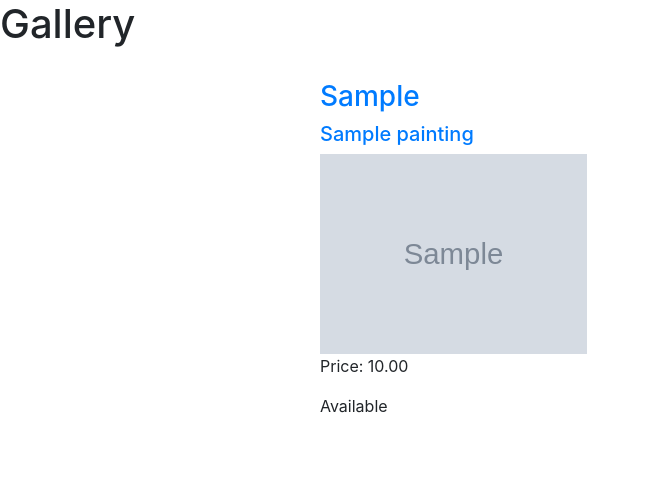
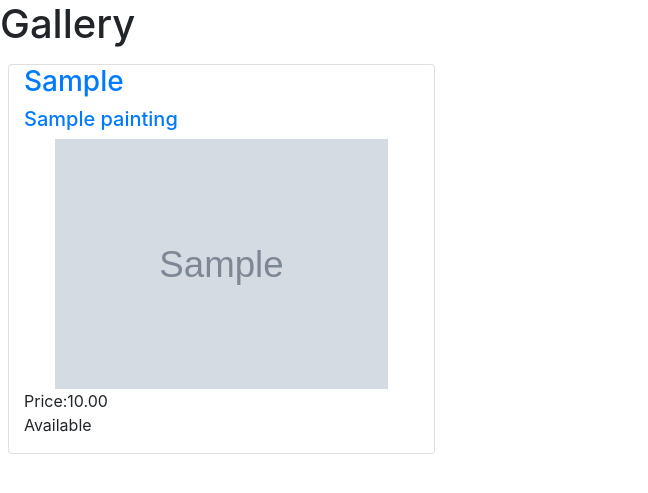
Before and after one commit to ai-ionascu/artGallery, a Django app: page /paintings/ in a window 1280 px wide. Shown: the part 144-637 px from the top of the page, without its empty margins (0-648 px from the left). Run offline with Django 3.2, Linux system fonts and the light colour scheme; tables that the repository leaves empty hold one stand-in row (values such as "Sample post"); grey boxes marked "Sample" are stand-in pictures; some libraries are stand-ins or nearby versions.

Commit message:
rearranged items lists with bootstrap cards

```diff
--- a/artists/templates/list_artist.html
+++ b/artists/templates/list_artist.html
@@ -1,10 +1,10 @@
 <br>
-    <div class='m-auto w-50'>
+    <div class='col-10 offset-1 offset-sm-0 col-sm-5 col-md-3 card m-2'>
         {% if artist.image %}
         <a href="{% url 'artist_detail' id=artist.id %}">
-            <img src="{{ artist.image.url }}" alt="{{ artist.artist }}" max-width="200" height="200"/>
+            <div style="background: url({{ artist.image.url }}) center/contain no-repeat; height:250px;"></div>
         </a>
         {% endif %}
-        <h3><a href="{% url 'artist_detail' id=artist.id %}">{{ artist.artist }}</a></h3>
+        <h5 class="d-flex justify-content-center"><a href="{% url 'artist_detail' id=artist.id %}">{{ artist.artist }}</a></h5>
     </div>
 <br>
--- a/cart/templates/cart.html
+++ b/cart/templates/cart.html
@@ -10,9 +10,9 @@
 
 <div class="container-fluid">
 
-    <div class="row">
+    <div class="row justify-content-start">
         {% for item in cart_items %}
-        <div class="card col-10 offset-1 offset-sm-0 col-sm-6 col-md-4 card">
+        <div class="card col-10 offset-1 offset-sm-0 col-sm-6 col-md-4 card m-2">
             <div style="background: url({{ item.painting.image.url }}) center/contain no-repeat; height:250px;"></div>
             <h5 class="card-title">{{ item.painting.name }}</h5>
             <div class="d-flex justify-content-between">
@@ -29,8 +29,8 @@
                 </div>
             </form>
         </div>
+        {% endfor %}
     </div>
-        {% endfor %}
 </div>
 
     <div class="col m-3">
--- a/paintings/templates/list_item.html
+++ b/paintings/templates/list_item.html
@@ -1,13 +1,13 @@
 <br>
-    <div class='m-auto w-50'>
+    <div class="col-10 offset-1 offset-sm-0 col-sm-6 col-md-4 card m-2">
         <h3><a href="{% url 'artist_detail' id=painting.artist.id %}">{{ painting.artist }}</a></h3>
         <h5><a href="{% url 'paintings' %}{{ painting.id }}">{{ painting.name }}</a></h5>
+        {% if painting.image %}
         <a href="{% url 'paintings' %}{{ painting.id }}">
-            {% if painting.image %}
-            <img src="{{ painting.image.url }}" alt="{{ painting.name }}" max-width="200" height="200"/>
-            {% endif %}
+            <div style="background: url({{ painting.image.url }}) center/contain no-repeat; height:250px;"></div>
         </a>
-        <p>Price: {{ painting.price }}</p>
+        {% endif %}
+            <div class="d-flex">Price:<span> {{ painting.price }}</span></div>
         {% if painting.availability %}
             <p>Available</p>
         {% else %}
--- a/paintings/templates/paintings_list.html
+++ b/paintings/templates/paintings_list.html
@@ -19,18 +19,27 @@
             {% for k, v in p_set.items %}
                 {% if v %}
                     <h3>{{ k }}</h3>
+                    <div class="container-fluid">
+                        <div class="row">
                             {% for painting in v %}
                                 {% include 'list_item.html' %}
                             {% endfor %}
+                        </div>
+                    </div>
                 {% else %}
                     <h6>{{ k }}</h6>
                 {% endif %}
             {% endfor %}
         {% endfor %}
 {% else %}
+    <div class="container-fluid">
+        <div class="row">
             {% for painting in paintings %}
                 {% include 'list_item.html' %}
             {% endfor %}
+        </div>
+    </div>
+
 {% endif %}
 
 
```
Also changed, not shown: artists/templates/artists_list.html (+7 -3 lines). Lines whose indentation alone changed are shown as unchanged.
